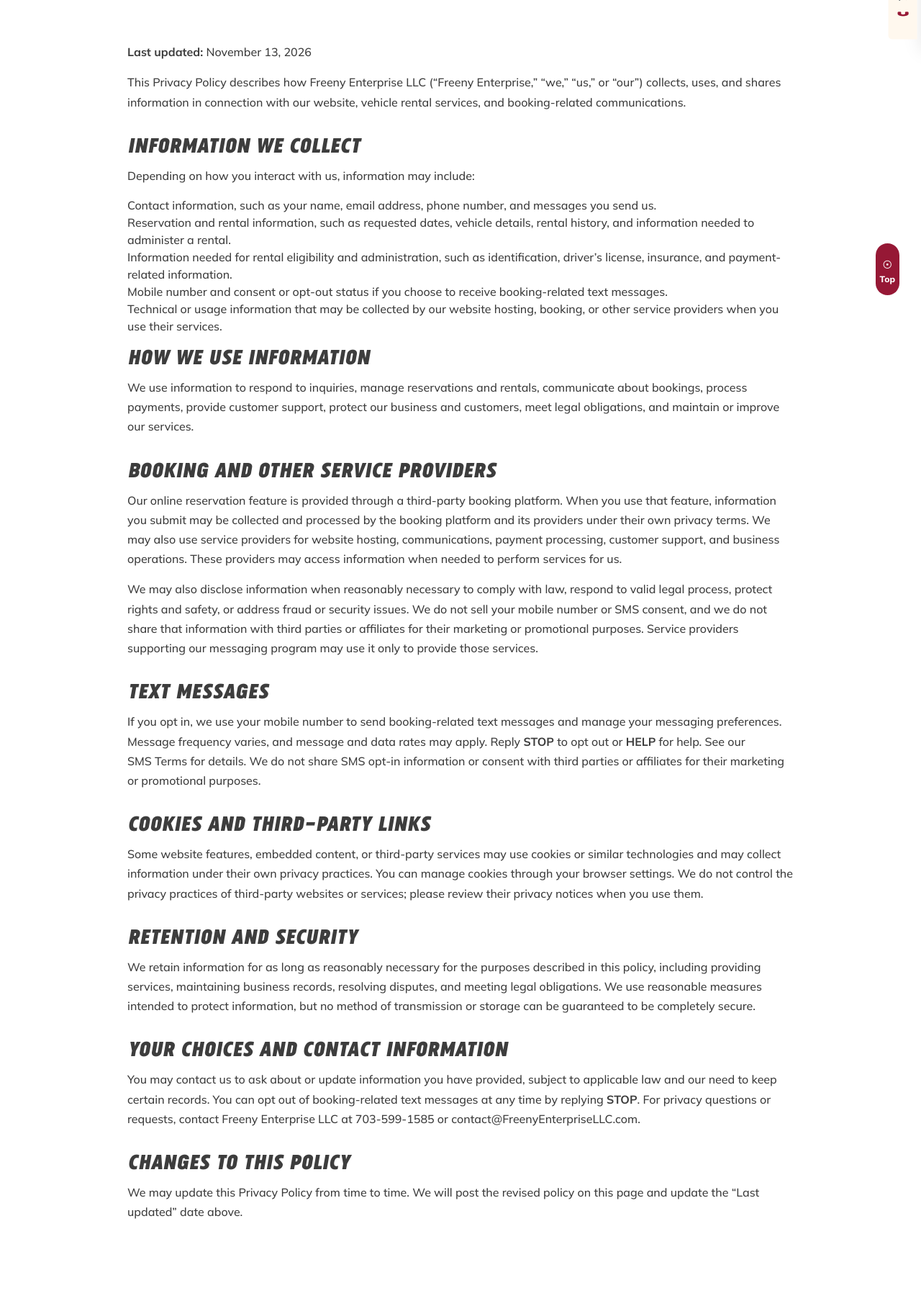
After one commit to FreenyGroup/freenyenterprises, a Node project: template src/privacy-policy.njk in a window 1280 px wide. The commit adds this page. Shown: the part 462-2276 px from the top of the page at 72% size. Run offline with Node 20 templates, Linux system fonts and the light colour scheme; the template is opened without the code that fills it, so the values that code supplies are empty; style sheets or scripts are compiled from the project's sources; some libraries are stand-ins or nearby versions; some web fonts are replaced.

Commit message:
add terms and privacy policy

```diff
--- a/src/partials/footer.njk
+++ b/src/partials/footer.njk
@@ -62,10 +62,11 @@
 
         <div class="col-xl-4 col-lg-4 col-md-4 mb-30">
           <div class="footer-widget">
-            <h4 class="title">About us</h4>
+            <h4 class="title">Policies</h4>
             <ul class="footer-list">
-              <li><a href="about.html">About Us</a></li>
               <li><a href="rental-agreement.html">Rental Agreement</a></li>
+              <li><a href="sms-terms.html">SMS Terms</a></li>
+              <li><a href="privacy-policy.html">Privacy Policy</a></li>
             </ul>
           </div>
         </div>
--- /dev/null
+++ b/src/privacy-policy.njk
@@ -0,0 +1,87 @@
+{% extends "layouts/base.njk" %}
+
+{% block title %}Privacy Policy{% endblock %}
+
+{% block content %}
+<div class="page-wrapper">
+  {% include "partials/topbar.njk" %}
+  {% set title = "Privacy Policy" %}
+  {% include "partials/page-title.njk" %}
+  {% include "partials/permanents.njk" %}
+
+  <section class="feature-section page-wrapper-two ptb-120">
+    <div class="container">
+      <div class="row justify-content-center">
+        <div class="col-lg-10">
+          <p><strong>Last updated:</strong> November 13, 2026</p>
+          <p>This Privacy Policy describes how Freeny Enterprise LLC (“Freeny Enterprise,” “we,” “us,” or “our”)
+            collects, uses, and shares information in connection with our website, vehicle rental services, and
+            booking-related communications.</p>
+
+          <h2>Information we collect</h2>
+          <p>Depending on how you interact with us, information may include:</p>
+          <ul>
+            <li>Contact information, such as your name, email address, phone number, and messages you send us.</li>
+            <li>Reservation and rental information, such as requested dates, vehicle details, rental history, and
+              information needed to administer a rental.</li>
+            <li>Information needed for rental eligibility and administration, such as identification, driver’s
+              license, insurance, and payment-related information.</li>
+            <li>Mobile number and consent or opt-out status if you choose to receive booking-related text messages.</li>
+            <li>Technical or usage information that may be collected by our website hosting, booking, or other
+              service providers when you use their services.</li>
+          </ul>
+
+          <h2>How we use information</h2>
+          <p>We use information to respond to inquiries, manage reservations and rentals, communicate about bookings,
+            process payments, provide customer support, protect our business and customers, meet legal obligations,
+            and maintain or improve our services.</p>
+
+          <h2>Booking and other service providers</h2>
+          <p>Our online reservation feature is provided through a third-party booking platform. When you use that
+            feature, information you submit may be collected and processed by the booking platform and its providers
+            under their own privacy terms. We may also use service providers for website hosting, communications,
+            payment processing, customer support, and business operations. These providers may access information
+            when needed to perform services for us.</p>
+          <p>We may also disclose information when reasonably necessary to comply with law, respond to valid legal
+            process, protect rights and safety, or address fraud or security issues. We do not sell your mobile
+            number or SMS consent, and we do not share that information with third parties or affiliates for their
+            marketing or promotional purposes. Service providers supporting our messaging program may use it only
+            to provide those services.</p>
+
+          <h2>Text messages</h2>
+          <p>If you opt in, we use your mobile number to send booking-related text messages and manage your messaging
+            preferences. Message frequency varies, and message and data rates may apply. Reply <strong>STOP</strong>
+            to opt out or <strong>HELP</strong> for help. See our <a href="sms-terms.html">SMS Terms</a> for details.
+            We do not share SMS opt-in information or consent with third parties or affiliates for their marketing
+            or promotional purposes.</p>
+
+          <h2>Cookies and third-party links</h2>
+          <p>Some website features, embedded content, or third-party services may use cookies or similar technologies
+            and may collect information under their own privacy practices. You can manage cookies through your
+            browser settings. We do not control the privacy practices of third-party websites or services; please
+            review their privacy notices when you use them.</p>
+
+          <h2>Retention and security</h2>
+          <p>We retain information for as long as reasonably necessary for the purposes described in this policy,
+            including providing services, maintaining business records, resolving disputes, and meeting legal
+            obligations. We use reasonable measures intended to protect information, but no method of transmission
+            or storage can be guaranteed to be completely secure.</p>
+
+          <h2>Your choices and contact information</h2>
+          <p>You may contact us to ask about or update information you have provided, subject to applicable law and
+            our need to keep certain records. You can opt out of booking-related text messages at any time by replying
+            <strong>STOP</strong>. For privacy questions or requests, contact Freeny Enterprise LLC at
+            <a href="tel:7035991585">703-599-1585</a> or
+            <a href="mailto:contact@FreenyEnterpriseLLC.com">contact@FreenyEnterpriseLLC.com</a>.</p>
+
+          <h2>Changes to this policy</h2>
+          <p>We may update this Privacy Policy from time to time. We will post the revised policy on this page and
+            update the “Last updated” date above.</p>
+        </div>
+      </div>
+    </div>
+  </section>
+
+  {% include "partials/footer.njk" %}
+</div>
+{% endblock %}
```
Also changed, not shown: src/sms-terms.njk (added, +57 -0 lines).
